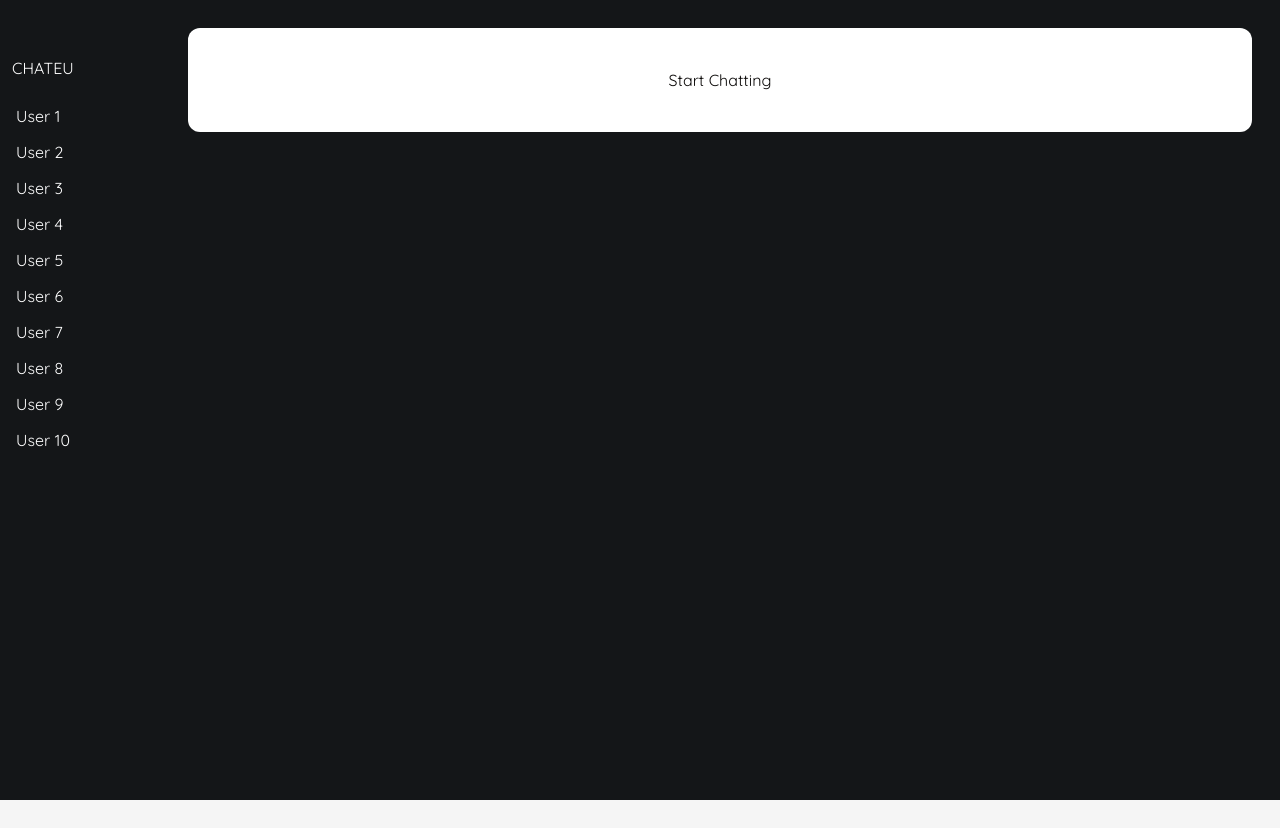
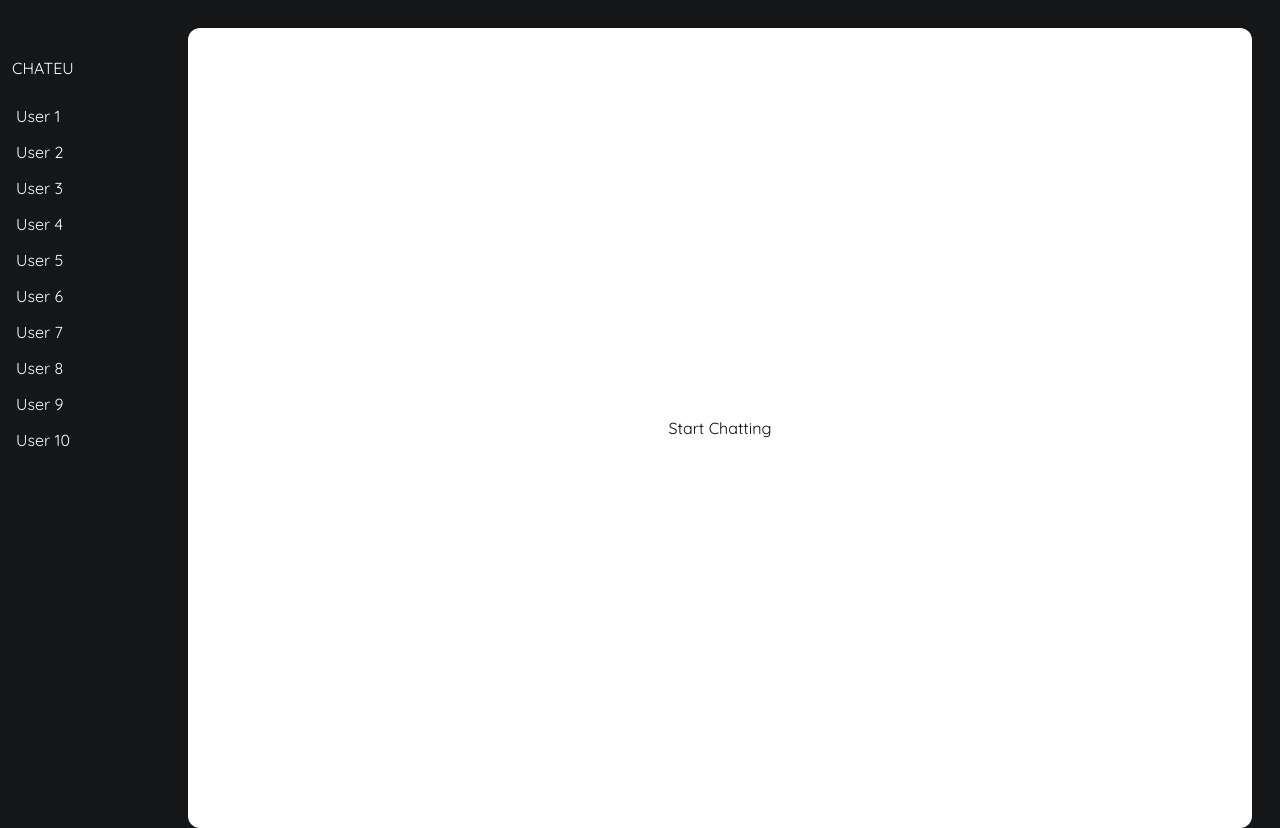
Before and after one commit to russellbanares322/chateu, a Next.js app: page /chats in a window 1280 px wide. Before the commit the page ends 800 px from the top, so only its background shows below. Built offline with nearby package versions, Linux system fonts and the light colour scheme; what @convex-dev/auth would draw is missing.

Commit message:
style: set root bg color to black

```diff
--- a/app/chats/_layout/chat-layout.tsx
+++ b/app/chats/_layout/chat-layout.tsx
@@ -19,7 +19,7 @@ export default function ChatLayout({
           </div>
           {/* Main Content */}
           <div className="col-span-8 md:col-span-7 w-full max-h-[900px] h-full">
-            <div className="bg-white p-10 m-7 rounded-xl h-auto">
+            <div className="bg-white p-10 m-7 rounded-xl h-full">
               {children}
             </div>
           </div>
--- a/app/layout.tsx
+++ b/app/layout.tsx
@@ -25,7 +25,7 @@ export default function RootLayout({
   return (
     <ConvexAuthNextjsServerProvider>
       <html lang="en" suppressHydrationWarning>
-        <body className={`${quicksand.className} antialiased bg-neutral-100`}>
+        <body className={`${quicksand.className} antialiased bg-black`}>
           <NextTopLoader />
           <ThemeProvider attribute="class">{children}</ThemeProvider>
         </body>
```
